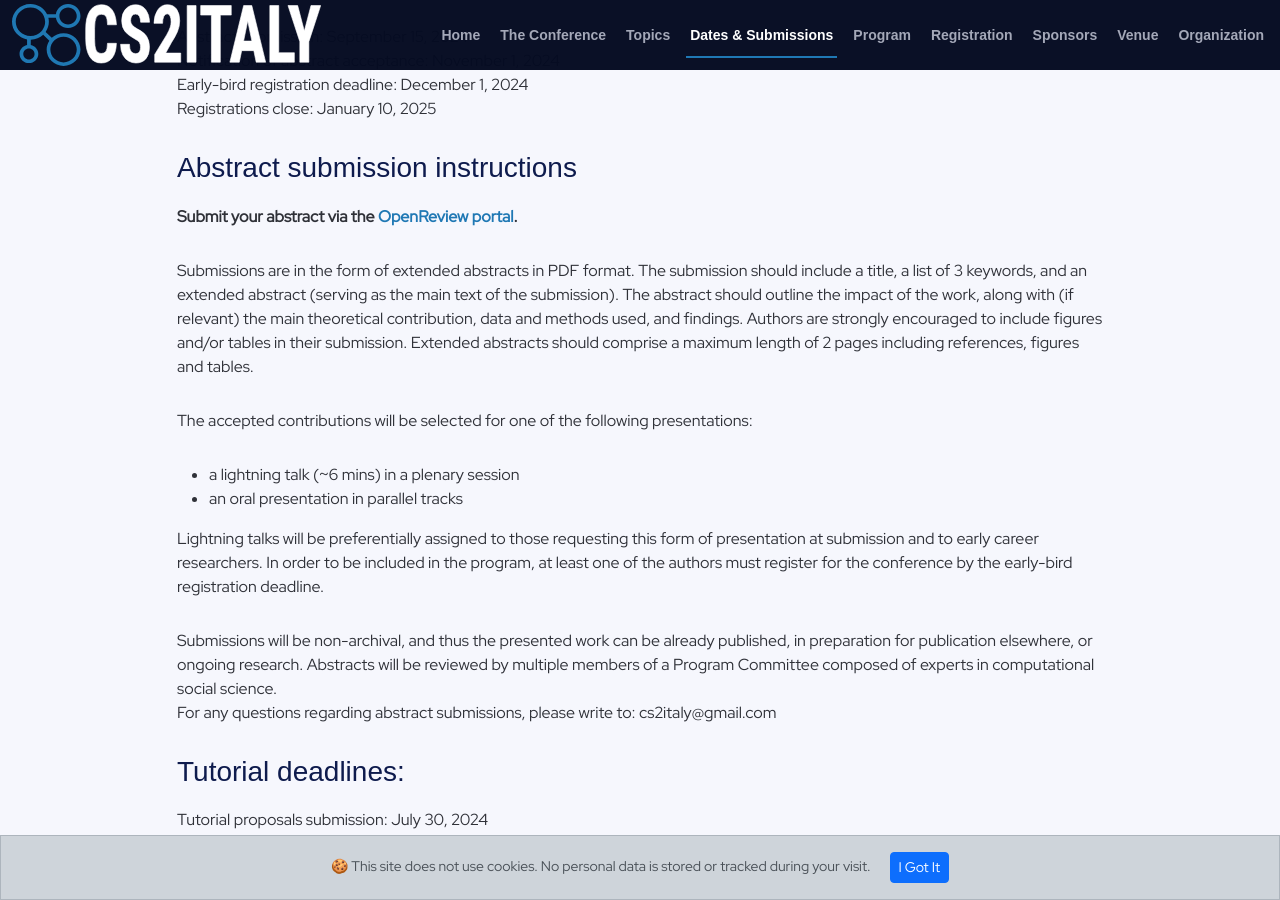
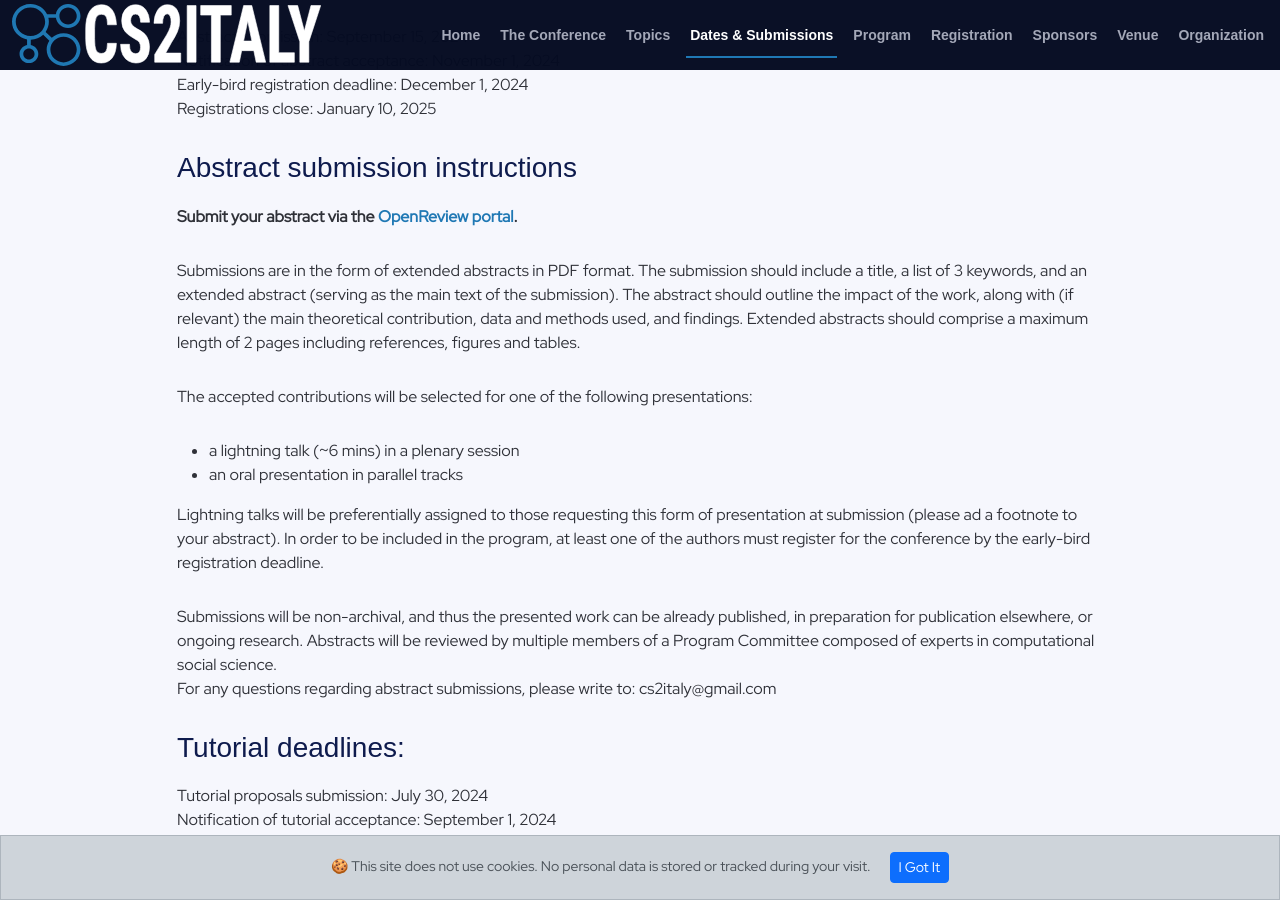
Before and after one commit to CS2Italy/conference, a Jekyll site: the page built from docs/index.md, in a window 1280 px wide and 900 px high, scrolled down 2993 px. Built offline with Jekyll 4.4.1, drawn with Linux system fonts in a browser that asks for light colours.

Commit message:
Update 03_dates.md

```diff
--- a/docs/_texts/03_dates.md
+++ b/docs/_texts/03_dates.md
@@ -7,13 +7,13 @@ Registrations close: January 10, 2025<br/>
 <h3>Abstract submission instructions</h3>
 <b>Submit your abstract via the <a href="https://openreview.net/group?id=CS2Italy.org/2025/Conference">OpenReview portal</a>.</b><br/>
 
-Submissions are in the form of extended abstracts in PDF format. The submission should include a title, a list of 3 keywords, and an extended abstract (serving as the main text of the submission). The abstract should outline the impact of the work, along with (if relevant) the main theoretical contribution, data and methods used, and findings. Authors are strongly encouraged to include figures and/or tables in their submission. Extended abstracts should comprise a maximum length of 2 pages including references, figures and tables.<br/>
+Submissions are in the form of extended abstracts in PDF format. The submission should include a title, a list of 3 keywords, and an extended abstract (serving as the main text of the submission). The abstract should outline the impact of the work, along with (if relevant) the main theoretical contribution, data and methods used, and findings. Extended abstracts should comprise a maximum length of 2 pages including references, figures and tables.
 
 The accepted contributions will be selected for one of the following presentations:
 * a lightning talk (~6 mins) in a plenary session
 * an oral presentation in parallel tracks<br/>
 
-Lightning talks will be preferentially assigned to those requesting this form of presentation at submission and to early career researchers. In order to be included in the program, at least one of the authors must register for the conference by the early-bird registration deadline.<br/>
+Lightning talks will be preferentially assigned to those requesting this form of presentation at submission (please ad a footnote to your abstract). In order to be included in the program, at least one of the authors must register for the conference by the early-bird registration deadline.<br/>
 
 Submissions will be non-archival, and thus the presented work can be already published, in preparation for publication elsewhere, or ongoing research. Abstracts will be reviewed by multiple members of a Program Committee composed of experts in computational social science.<br/>
 For any questions regarding abstract submissions, please write to: cs2italy@gmail.com
```
